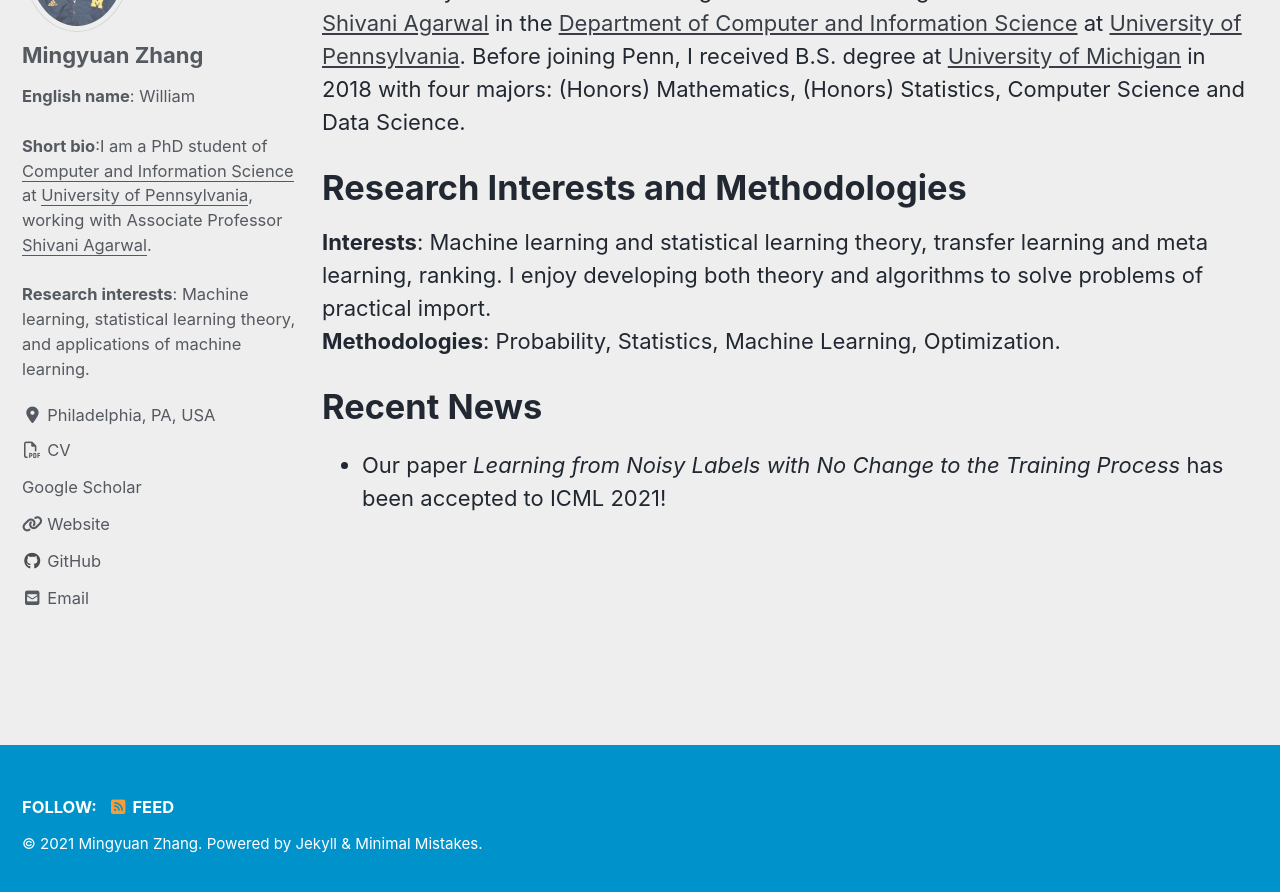
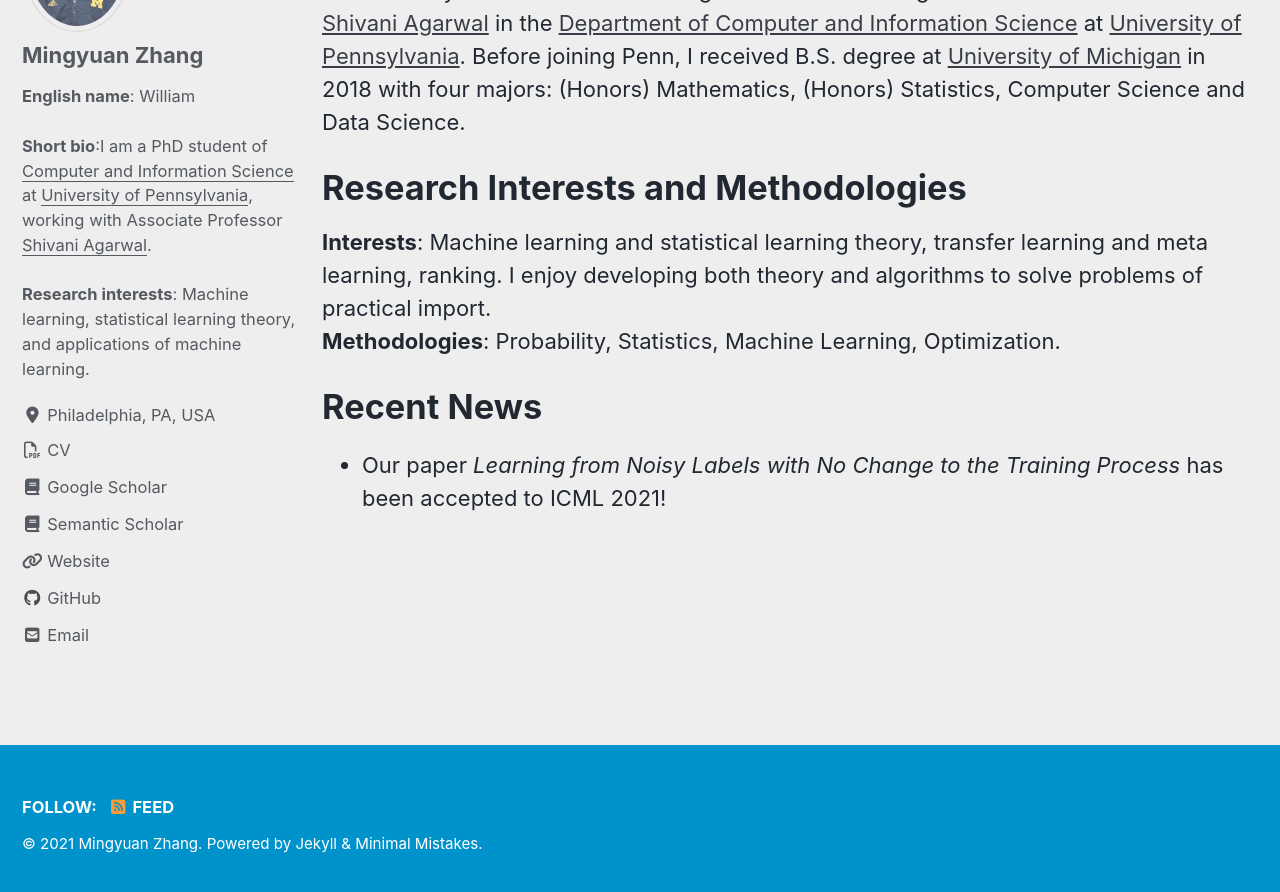
Before and after one commit to moshimowang/moshimowang.github.io, a Jekyll site: the page built from _pages/about.md, in a window 1280 px wide and 900 px high, scrolled down 222 px. Shown: the top 892 px of the window. Built offline with Jekyll 4.4.1, drawn with Linux system fonts in a browser that asks for light colours; cached includes are drawn as plain includes; nearby versions of some CDN libraries.

Commit message:
added Semantic Scholar

```diff
--- a/_config.yml
+++ b/_config.yml
@@ -117,9 +117,11 @@
       icon: "far fa-fw fa-file-pdf"
       url: /cv/CV_zhang_full.pdf
     - label: "Google Scholar"
-      #icon: "fas fa-fw fa-book"
-      icon: "ai ai-google-scholar-square ai-3x"
+      icon: "fas fa-fw fa-book"
       url: "https://scholar.google.com/citations?user=0mAq5yUAAAAJ"
+    - label: "Semantic Scholar"
+      icon: "fas fa-fw fa-book"
+      url: "https://www.semanticscholar.org/author/48984942"
     - label: "Email"
       icon: "fas fa-fw fa-envelope-square"
       # url: mailto:myz@seas.upenn.edu
```
